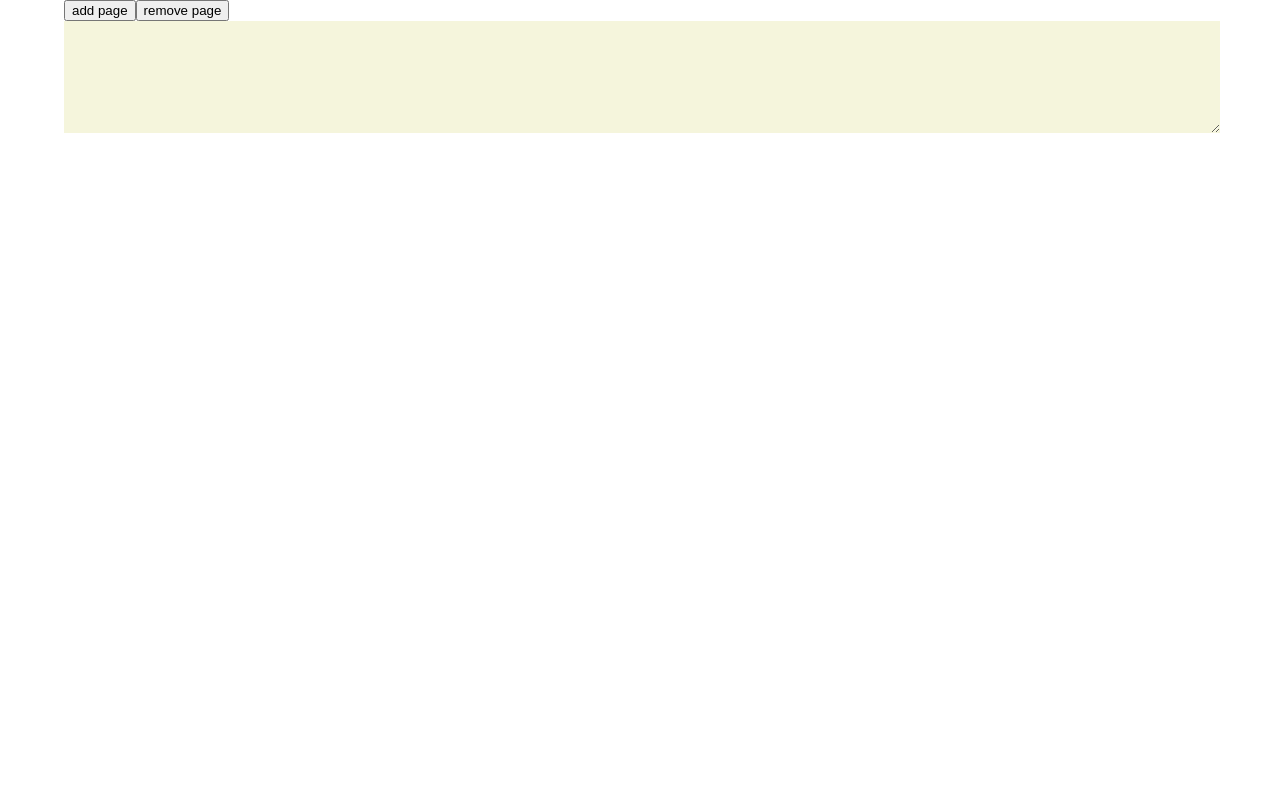
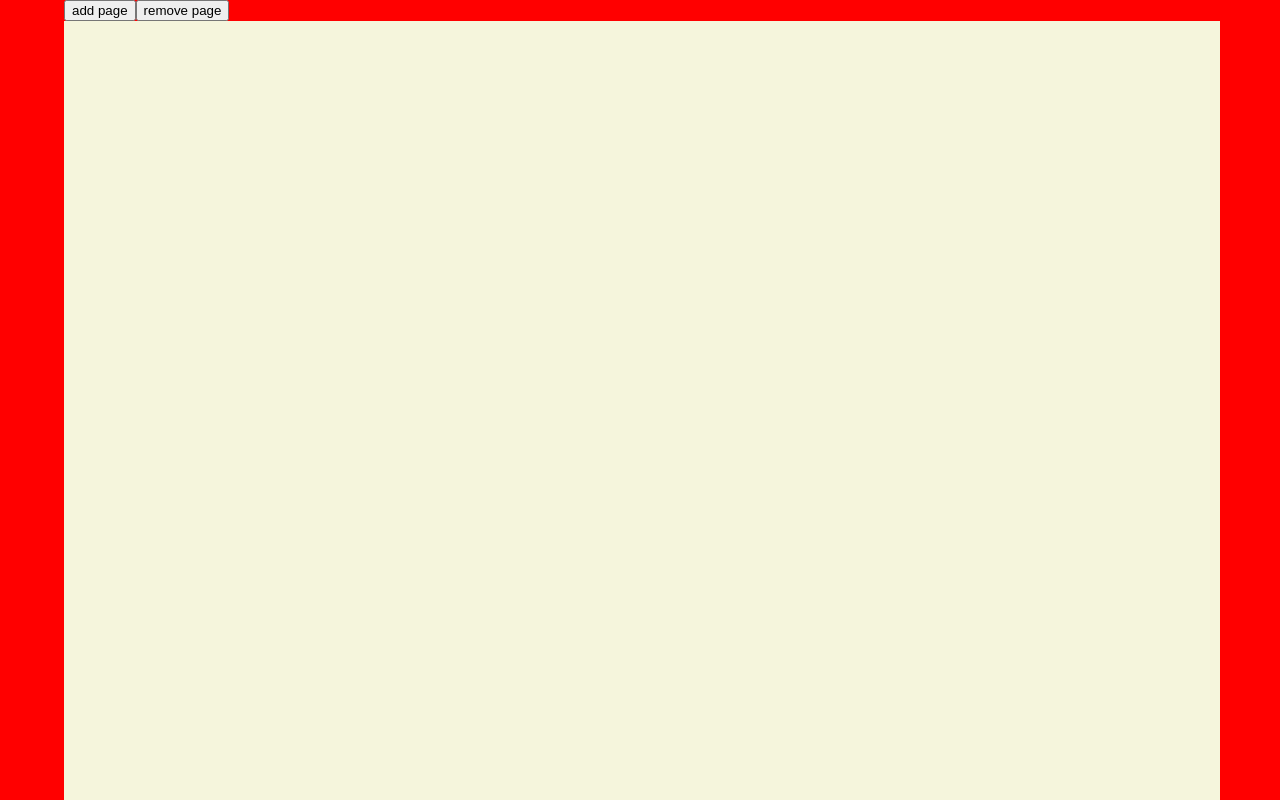
Before and after one commit to mhigbyflowers/angular-Notbook, an Angular app: page / in a window 1280 px wide. Shown: the top 800 px of the page. Built offline with nearby package versions, Linux system fonts and the light colour scheme.

Commit message:
wip layout

```diff
--- a/src/app/app.component.scss
+++ b/src/app/app.component.scss
@@ -1,5 +1,8 @@
 .main-container{
+    background-color: red;
+    height: 100vw;
     &_inner{
+        height:80%;
         margin: 0 5%;
     }
 }
--- a/src/app/components/note-book/note-book.component.html
+++ b/src/app/components/note-book/note-book.component.html
@@ -1,6 +1,8 @@
 <button (click)="addPage()">add page</button>
 <button (click)="removePage()">remove page</button>
-
-<ng-container *ngFor="let page of pages">
-<app-note-page (update)="take($event)" [page]="page"></app-note-page>
+<ng-container *ngFor="let page of pages; trackBy:getPageId">
+    <app-note-page
+        (update)="take($event)"
+        [page]="page">
+    </app-note-page>
 </ng-container>
--- a/src/app/components/note-book/note-book.component.ts
+++ b/src/app/components/note-book/note-book.component.ts
@@ -11,22 +11,27 @@ export class NoteBookComponent implements OnInit {
   page: Page;
   pageNumber: number;
   constructor() {
-    this.page = { value: '', pageId: this.pageNumber }
+    this.page = { value: '', pageId: 1 }
     this.pages = sessionStorage.getItem('pages') ? JSON.parse(sessionStorage.getItem('pages')) : [this.page];
-    this.pageNumber = this.pages.length;
   }
 
   ngOnInit(): void {
-    console.log(this.pages, 'storage');
+    this.pageNumber = this.pages.length;
   }
 
   storePages() {
     sessionStorage.setItem('pages', JSON.stringify(this.pages))
   }
+
   clearPages() {
     sessionStorage.removeItem('pages');
     this.pages = [this.page];
   }
+
+  getPageId(index,page) {
+    return page.id
+  }
+
   addPage() {
     if (this.pages.length >= 1 && this.pages.length < 3) {
       this.pageNumber++;
@@ -39,7 +44,6 @@ export class NoteBookComponent implements OnInit {
     if (this.pages.length > 1 && this.pages.length < 4) {
       this.pageNumber--;
       this.pages.pop();
-      console.log(this.pages, '');
     } else if(this.pages.length == 1){
       this.clearPages();
     }
--- a/src/app/components/note-page/note-page.component.html
+++ b/src/app/components/note-page/note-page.component.html
@@ -1 +1,3 @@
-<textarea #note (keyup)="noteChange(note.value)" class="text-box">{{noteText}}</textarea>
+<div class="text-container">
+    <textarea #note (keyup)="noteChange(note.value)" class="text-box">{{noteText}}</textarea>
+</div>
--- a/src/app/components/note-page/note-page.component.scss
+++ b/src/app/components/note-page/note-page.component.scss
@@ -1,8 +1,14 @@
 
-.text-box{
+.text-container {
+    height: 100%;
     width: 100%;
-    height: 100%;
-    font-size: 3rem;
-    border:none;
-    background-color: beige;
+    background-color: darkblue;
+    .text-box{
+        width: 100%;
+        height: 100%;
+        font-size: 3rem;
+        border:none;
+        background-color: beige;
+        min-height:10px;
+    }
 }
```
